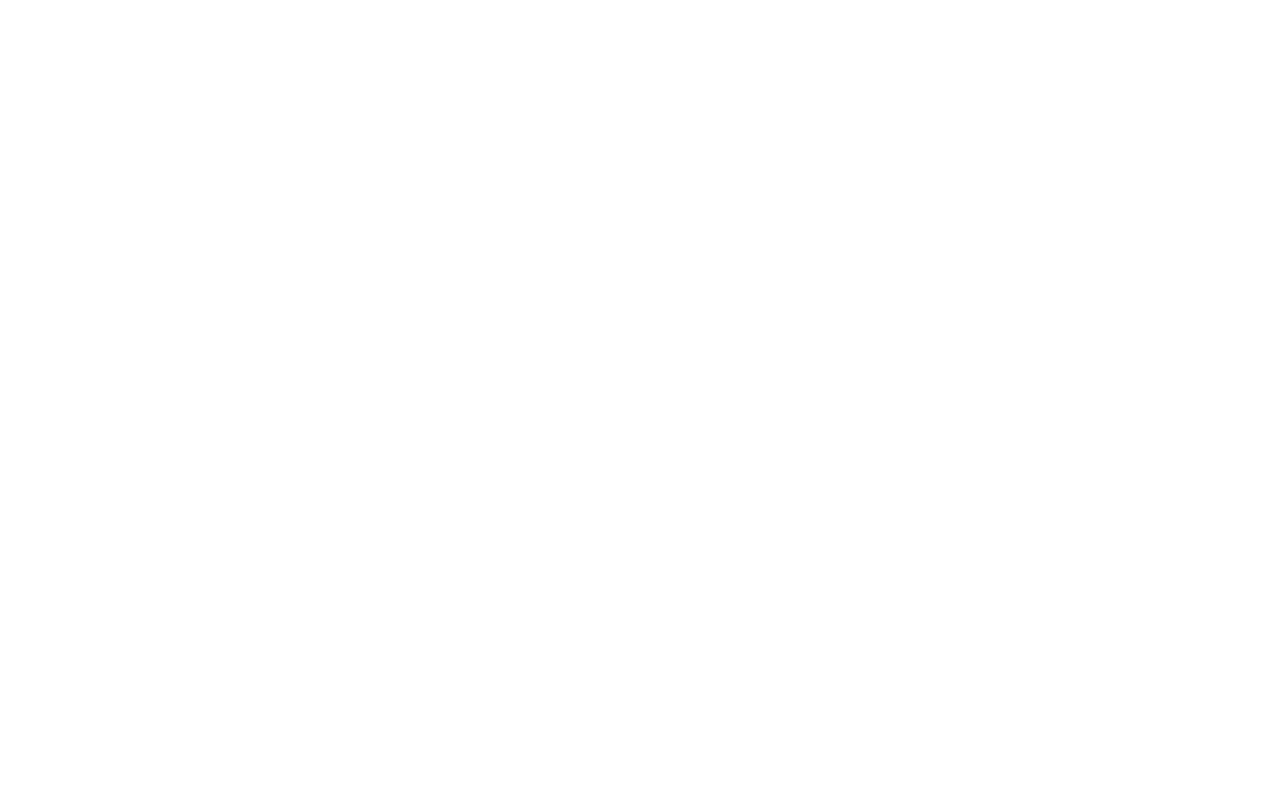
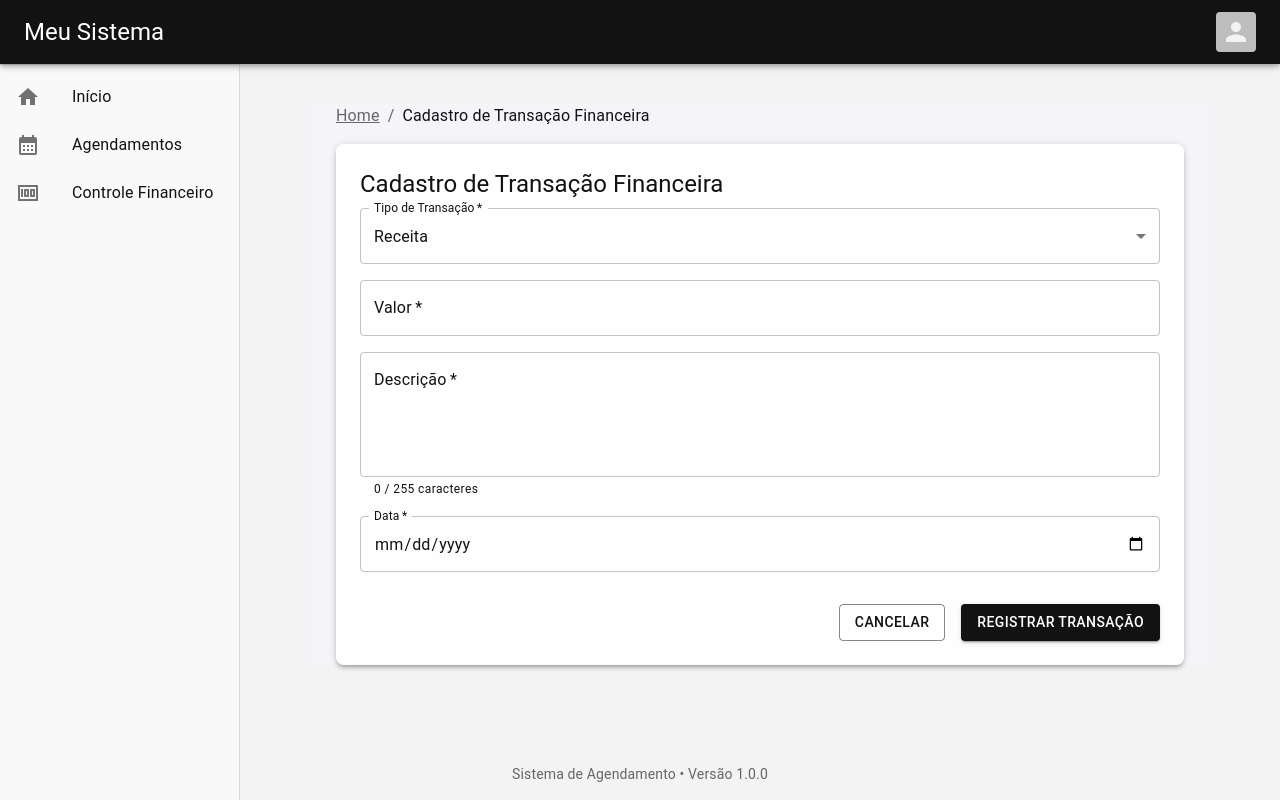
Before and after one commit to evilyn-cordeiro/cash-flow, a React (Vite) app: page /novo-lancamento in a window 1280 px wide. Before the commit this address had no page. Built offline with nearby package versions, Linux system fonts and the light colour scheme.

Commit message:
feat:tela de cadastro de lancamentos para controle financeiro do MEI

```diff
--- a/src/App.jsx
+++ b/src/App.jsx
@@ -1,8 +1,11 @@
 import { BrowserRouter as Router, Routes, Route } from "react-router-dom";
-import AgendamentoCliente from "./pages/AgendamentoCliente";
 import Layout from "./layout/Default";
-import ControleFinanceiro from "./pages/ControleFinanceiro";
-import Dashboard from "./pages/Dashboard";
+import {
+  AgendamentoPage,
+  ControleFinanceiroPage,
+  Dashboard,
+  NovoLancamento,
+} from "./pages";
 
 function App() {
   return (
@@ -10,8 +13,12 @@ function App() {
       <Routes>
         <Route element={<Layout />}>
           <Route path="/" element={<Dashboard />} />
-          <Route path="/agendamento" element={<AgendamentoCliente />} />
-          <Route path="/controle-financeiro" element={<ControleFinanceiro />} />
+          <Route path="/agendamento" element={<AgendamentoPage />} />
+          <Route
+            path="/controle-financeiro"
+            element={<ControleFinanceiroPage />}
+          />
+          <Route path="/novo-lancamento" element={<NovoLancamento />} />
         </Route>
       </Routes>
     </Router>
--- a/src/components/AvatarHeader/index.tsx
+++ b/src/components/AvatarHeader/index.tsx
@@ -12,7 +12,7 @@ const AvatarHeader = ({ name = "Usuário" }) => {
   return (
     <Box display="flex" alignItems="center" gap={1} justifyContent={"center"}>
       <IconButton onClick={handleClick} sx={{ p: 0 }}>
-        <Avatar alt={name} />
+        <Avatar alt={name} variant="rounded" />
       </IconButton>
 
       <Menu anchorEl={anchorEl} open={open} onClose={handleClose}>
--- a/src/components/Footer/index.tsx
+++ b/src/components/Footer/index.tsx
@@ -4,15 +4,18 @@ import { Box, Typography } from "@mui/material";
 const Footer = () => {
   return (
     <Box
+      position={"fixed"}
+      alignItems={"center"}
+      justifyContent={"center"}
       component="footer"
       sx={{
         bottom: 0,
         left: 0,
+        width: "100%",
         py: 2,
         px: 3,
         textAlign: "center",
-        borderTop: "1px solid #ddd",
-        color: "#fff",
+        color: "#333",
       }}
     >
       <Typography variant="body2" color="text.secondary">
--- a/src/components/Header/index.tsx
+++ b/src/components/Header/index.tsx
@@ -16,7 +16,7 @@ const Header = ({ onMenuClick }) => {
   const isMobile = useMediaQuery(theme.breakpoints.down("md"));
 
   return (
-    <AppBar position="fixed" sx={{ zIndex: 1800 }}>
+    <AppBar position="fixed" sx={{ zIndex: 9999 }}>
       <Toolbar sx={{ paddingX: isMobile ? 1 : 3 }}>
         {isMobile && (
           <IconButton
--- a/src/layout/Default/index.tsx
+++ b/src/layout/Default/index.tsx
@@ -3,7 +3,6 @@ import { Outlet } from "react-router-dom";
 import {
   Box,
   Toolbar,
-  CssBaseline,
   Drawer,
   useTheme,
   useMediaQuery,
@@ -16,6 +15,7 @@ import {
 import { CalendarMonth, Home, MoneyOutlined } from "@mui/icons-material";
 import { Link } from "react-router-dom";
 import Header from "../../components/Header";
+import Footer from "../../components/Footer";
 
 const drawerWidth = 240;
 
@@ -80,6 +80,7 @@ const Layout = () => {
         {drawerContent}
       </Drawer>
 
+      <Footer />
       <Box
         component="main"
         sx={{
--- a/src/pages/ControleFinanceiro/index.tsx
+++ b/src/pages/ControleFinanceiro/index.tsx
@@ -24,6 +24,7 @@ import {
 import FilterListIcon from "@mui/icons-material/FilterList";
 import MoreVertIcon from "@mui/icons-material/MoreVert";
 import AddIcon from "@mui/icons-material/Add";
+import { useNavigate } from "react-router-dom";
 
 const resumoFinanceiro = {
   entradas: 4500,
@@ -48,6 +49,8 @@ export default function ControleFinanceiroPage() {
   const theme = useTheme();
   const isSmallScreen = useMediaQuery(theme.breakpoints.down("sm"));
 
+  const navigate = useNavigate();
+
   const paginatedRows = transacoes.slice(
     page * rowsPerPage,
     page * rowsPerPage + rowsPerPage
@@ -60,9 +63,13 @@ export default function ControleFinanceiroPage() {
 
   const handleMenuClose = () => setAnchorEl(null);
 
+  const handleNovoLancamento = () => {
+    navigate("/novo-lancamento");
+  };
+
   return (
-    <Box p={isSmallScreen ? 2 : 4}>
-      <Box mb={3}>
+    <Box p={isSmallScreen ? 2 : 3}>
+      <Box>
         <Typography variant="h4" fontWeight="bold">
           Controle Financeiro
         </Typography>
@@ -139,6 +146,7 @@ export default function ControleFinanceiroPage() {
           variant="contained"
           size="large"
           startIcon={isSmallScreen ? <AddIcon /> : null}
+          onClick={handleNovoLancamento}
         >
           {!isSmallScreen && "Novo Lançamento"}
         </Button>
@@ -199,7 +207,6 @@ export default function ControleFinanceiroPage() {
         />
       </TableContainer>
 
-      {/* Menu de ações */}
       <Menu
         anchorEl={anchorEl}
         open={Boolean(anchorEl)}
--- /dev/null
+++ b/src/pages/NovoLancamento/index.tsx
@@ -0,0 +1,151 @@
+import React, { useState } from "react";
+import {
+  Box,
+  Typography,
+  TextField,
+  Button,
+  Container,
+  Paper,
+  CssBaseline,
+  Breadcrumbs,
+  Link,
+} from "@mui/material";
+
+export default function NovoLancamento({}) {
+  const [formData, setFormData] = useState({
+    type: "Receita",
+    amount: "",
+    description: "",
+    date: "",
+  });
+
+  const [descriptionLength, setDescriptionLength] = useState(0);
+
+  const handleChange = (e: React.ChangeEvent<HTMLInputElement>) => {
+    const { name, value } = e.target;
+    setFormData({
+      ...formData,
+      [name]: value,
+    });
+
+    if (name === "description") {
+      setDescriptionLength(value.length);
+    }
+  };
+
+  const handleSubmit = (e: React.FormEvent) => {
+    e.preventDefault();
+    alert("Cadastro realizado com sucesso!");
+    setFormData({
+      type: "Receita",
+      amount: "",
+      description: "",
+      date: "",
+    });
+  };
+
+  const handleBack = () => window.history.back();
+
+  const handleCancel = () => window.history.back();
+
+  return (
+    <Box width={"100%"} sx={{ backgroundColor: "#f4f4f9" }}>
+      <CssBaseline />
+      <Container component="main" sx={{ marginTop: 2 }}>
+        <Breadcrumbs aria-label="breadcrumb">
+          <Link color="inherit" href="/" onClick={handleBack}>
+            Home
+          </Link>
+          <Typography color="textPrimary">
+            Cadastro de Transação Financeira
+          </Typography>
+        </Breadcrumbs>
+
+        <Paper
+          sx={{
+            padding: 3,
+            borderRadius: 2,
+            backgroundColor: "rgba(255, 255, 255, 0.9)",
+            boxShadow: 3,
+            marginTop: 2,
+          }}
+        >
+          <Typography variant="h5" align="left" gutterBottom>
+            Cadastro de Transação Financeira
+          </Typography>
+
+          <form onSubmit={handleSubmit}>
+            <Box sx={{ display: "flex", flexDirection: "column", gap: 2 }}>
+              <TextField
+                fullWidth
+                select
+                label="Tipo de Transação"
+                name="type"
+                value={formData.type}
+                onChange={handleChange}
+                SelectProps={{ native: true }}
+                required
+              >
+                <option value="Receita">Receita</option>
+                <option value="Despesa">Despesa</option>
+              </TextField>
+
+              <TextField
+                fullWidth
+                label="Valor"
+                name="amount"
+                type="number"
+                value={formData.amount}
+                onChange={handleChange}
+                required
+              />
+
+              <TextField
+                fullWidth
+                label="Descrição"
+                name="description"
+                value={formData.description}
+                onChange={handleChange}
+                multiline
+                rows={4}
+                maxRows={6}
+                required
+                helperText={`${descriptionLength} / 255 caracteres`}
+                inputProps={{ maxLength: 255 }}
+              />
+
+              <TextField
+                fullWidth
+                label="Data"
+                name="date"
+                type="date"
+                value={formData.date}
+                onChange={handleChange}
+                InputLabelProps={{ shrink: true }}
+                required
+              />
+
+              <Box
+                display="flex"
+                gap={2}
+                marginTop={2}
+                justifyContent="flex-end"
+              >
+                <Button
+                  variant="outlined"
+                  color="primary"
+                  onClick={handleCancel}
+                >
+                  Cancelar
+                </Button>
+                <Button variant="contained" color="primary" type="submit">
+                  Registrar Transação
+                </Button>
+              </Box>
+            </Box>
+          </form>
+        </Paper>
+      </Container>
+    </Box>
+  );
+}
--- a/src/pages/index.tsx
+++ b/src/pages/index.tsx
@@ -1,3 +1,6 @@
 import AgendamentoPage from "./AgendamentoCliente";
+import ControleFinanceiroPage from "./ControleFinanceiro";
+import Dashboard from "./Dashboard";
+import NovoLancamento from "./NovoLancamento";
 
-export { AgendamentoPage };
+export { AgendamentoPage, ControleFinanceiroPage, Dashboard, NovoLancamento };
```
